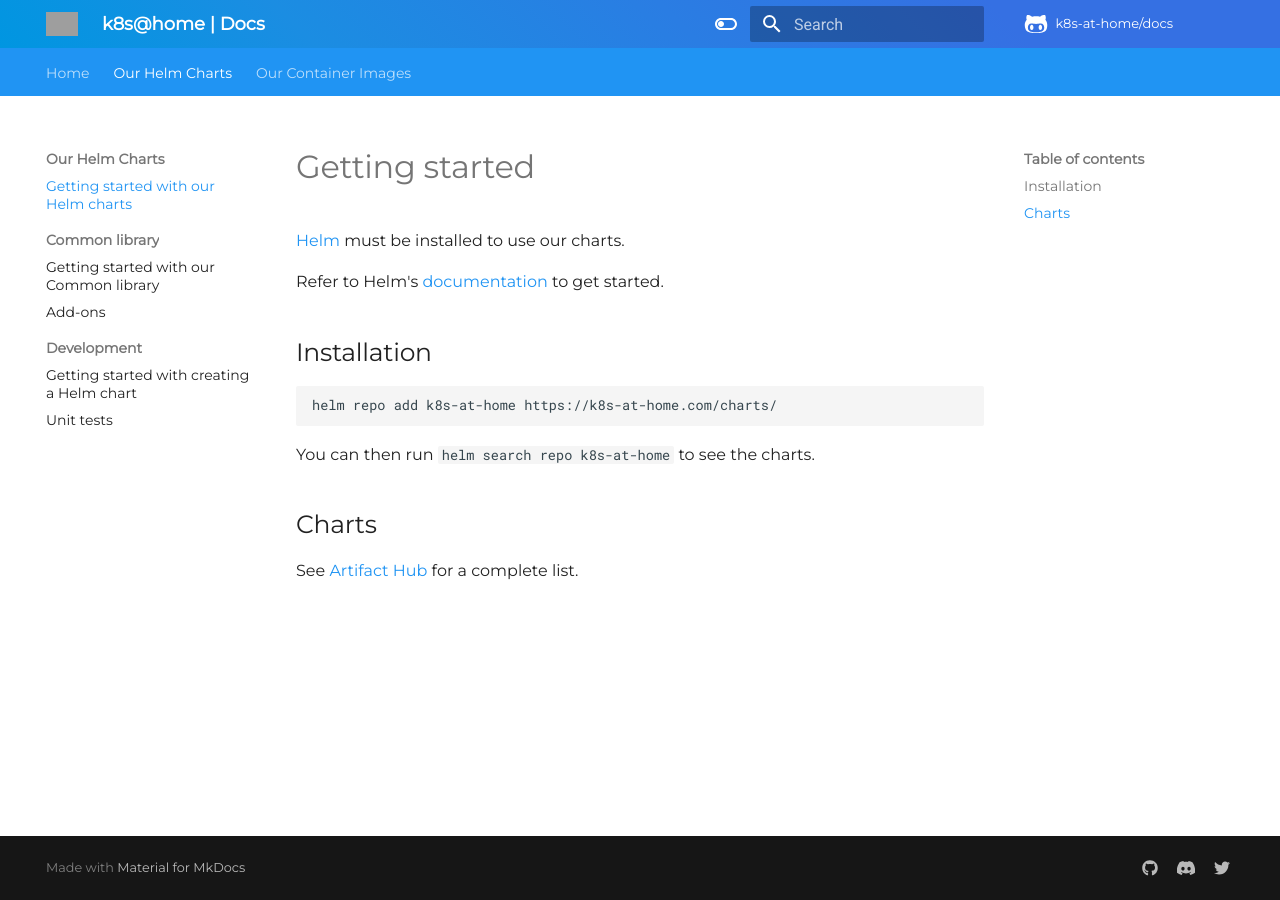
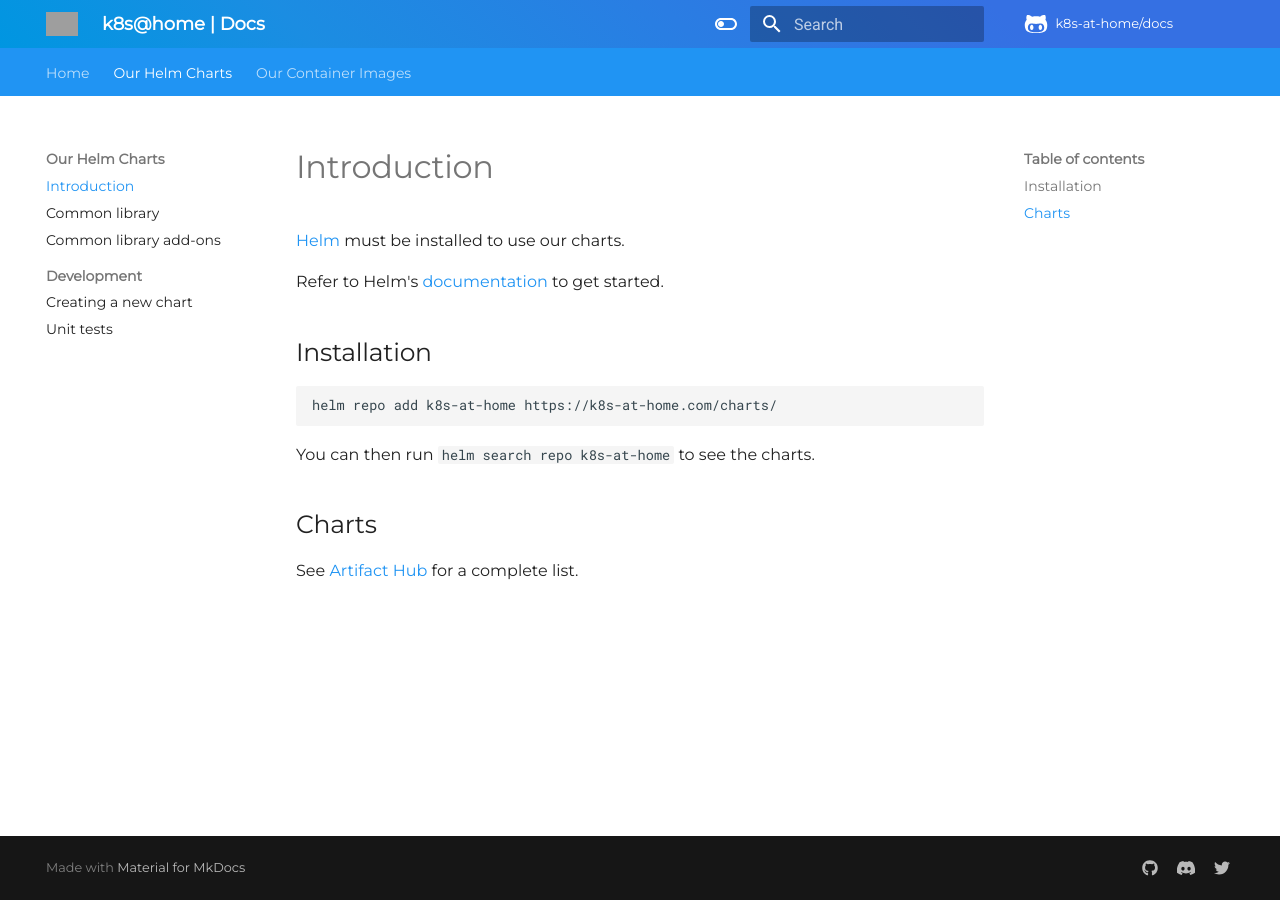
Before and after one commit to nicholaswilde/docs, an MkDocs documentation site: the page built from docs/our-helm-charts/introduction.md, in a window 1280 px wide. Built offline with MkDocs 1.6.1 and Material for MkDocs 9.7.7, drawn with Linux system fonts in a browser that asks for light colours; comment, search, counter and statistics services are not loaded; grey boxes are pictures that could not be loaded.

Commit message:
update docs

```diff
--- a/docs/our-helm-charts/getting-started.md
+++ b/docs/our-helm-charts/introduction.md
@@ -1,4 +1,4 @@
-# Getting started
+# Introduction
 
 [Helm](https://helm.sh) must be installed to use our charts.
 
--- a/mkdocs.yaml
+++ b/mkdocs.yaml
@@ -23,6 +23,7 @@
   - navigation.sections
   - navigation.tabs
   - navigation.tracking
+  # - navigation.indexes
   - search.highlight
   - search.share
   - search.suggest
@@ -108,14 +109,13 @@
 nav:
 - Home: index.md
 - Our Helm Charts:
-  - Getting started with our Helm charts: our-helm-charts/getting-started.md
-  - Common library:
-    - Getting started with our Common library: our-helm-charts/common-library/getting-started.md
-    - Add-ons: our-helm-charts/common-library/add-ons.md
+  - Introduction: our-helm-charts/introduction.md
+  - Common library: our-helm-charts/common-library.md
+  - Common library add-ons: our-helm-charts/common-library-add-ons.md
   - Development:
-    - Getting started with creating a Helm chart: our-helm-charts/development/getting-started.md
+    - Creating a new chart: our-helm-charts/development/creating-a-new-chart.md
     - Unit tests: our-helm-charts/development/unit-tests.md
 - Our Container Images:
-  - Getting started with our Container images: our-container-images/getting-started.md
+  - Introduction: our-container-images/introduction.md
   - Configuration: our-container-images/configuration.md
   - Permissions: our-container-images/permissions.md
```
Also changed, not shown: docs/our-container-images/introduction.md (renamed from docs/our-container-images/getting-started.md, +1 -1 lines), docs/our-helm-charts/common-library.md (renamed from docs/our-helm-charts/common-library/getting-started.md, +1 -1 lines), docs/our-helm-charts/development/creating-a-new-chart.md (renamed from docs/our-helm-charts/development/getting-started.md, +1 -1 lines), docs/our-helm-charts/common-library-add-ons.md (renamed from docs/our-helm-charts/common-library/add-ons.md).
